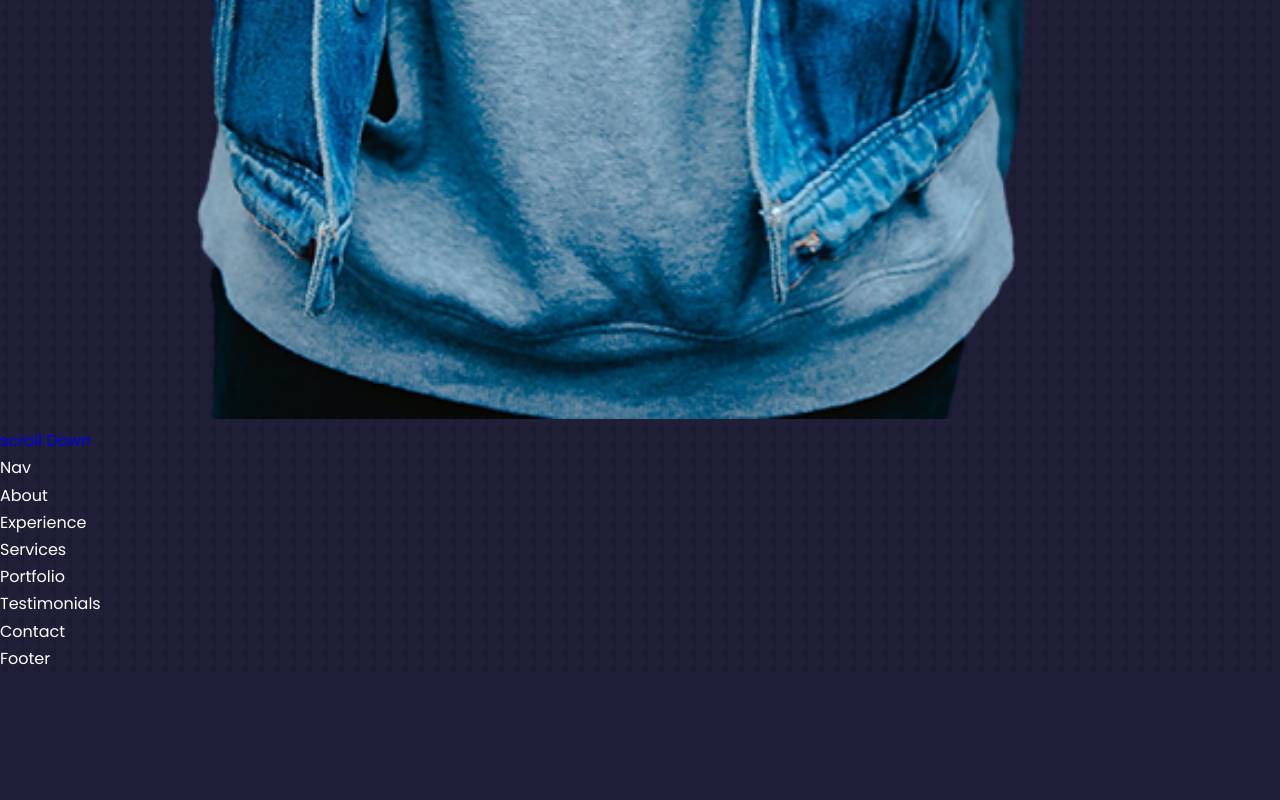
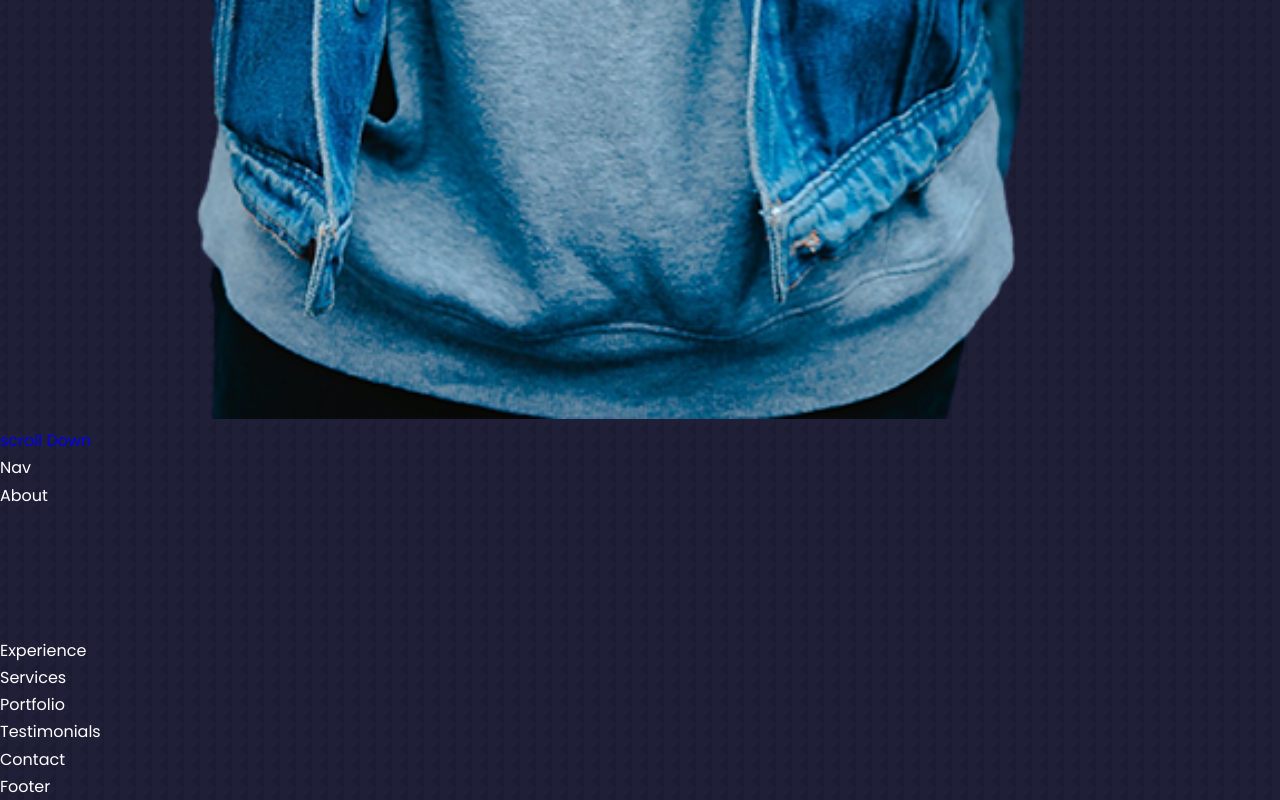
Before and after one commit to Ayushisri29/MyPortfolio, a React (Create React App) app: page / in a window 1280 px wide. Shown: the part 1803-2603 px from the top of the page. Before the commit the page ends 2475 px from the top, so only its background shows below. Built offline with nearby package versions, Linux system fonts and the light colour scheme.

Commit message:
Update Experience.jsx

```diff
--- a/src/components/experience/Experience.jsx
+++ b/src/components/experience/Experience.jsx
@@ -3,7 +3,7 @@ import "./experience.css";
 
 const Experience = () => {
   return (
-    <div>Experience</div>
+    <section id='experience'>Experience</section>
   )
 }
 
```
